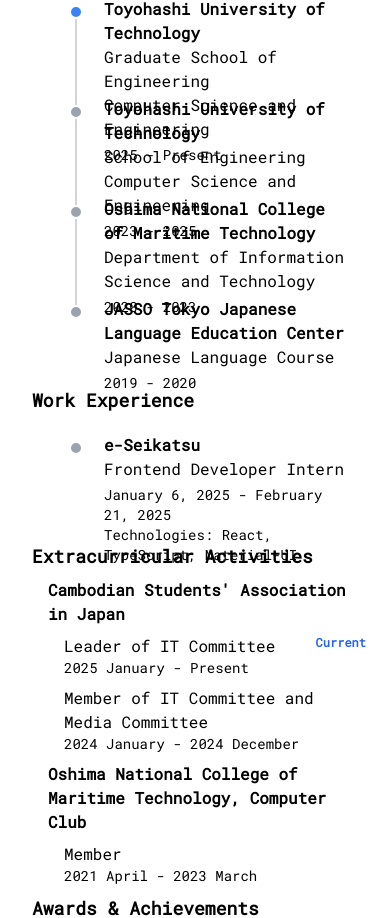
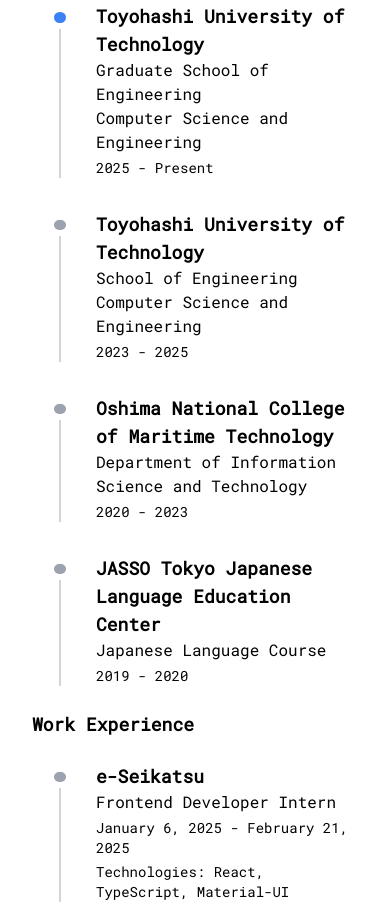
Before and after one commit to oukoutdam/personal-homepage, a Next.js app: page /resume in a window 390 px wide. Shown: the part 2710-3628 px from the top of the page. Built offline with nearby package versions, Linux system fonts and the light colour scheme.

Commit message:
Fix Positioning for Mobile

```diff
--- a/src/app/resume/sections/EducationTimeline.tsx
+++ b/src/app/resume/sections/EducationTimeline.tsx
@@ -25,59 +25,36 @@
     },
   ];
 
-  const itemHeight = 100; // Height of each item in the timeline
-  const svgHeight = (educationData.length - 1) * itemHeight + 40; // Calculate SVG height based on items
-  const sectionHeight = svgHeight + 20; // Add some padding for the section
+  return (
+    <div className='max-w-2xl p-4'>
+      <div className='relative'>
+        {/* We map over the data to create each timeline entry as a self-contained unit */}
+        {educationData.map((edu, index) => (
+          <div key={index} className='relative flex pb-8 last:pb-0'>
+            {/* Left side: The timeline's dot and connecting line */}
+            <div className='flex h-auto w-10 flex-shrink-0 flex-col items-center pt-2'>
+              {/* The Dot */}
+              <div
+                className={`relative z-10 h-4 w-4 rounded-full border-2 border-white ${
+                  edu.current ? 'bg-blue-500' : 'bg-gray-400'
+                }`}
+              ></div>
 
-  return (
-    <div className='ml-4 max-w-2xl p-4'>
-      <div className='relative' style={{ height: `${sectionHeight}px` }}>
-        {/* SVG Timeline */}
-        <svg
-          width='40'
-          height={svgHeight}
-          className='absolute left-0 top-0'
-          viewBox={`0 0 40 ${svgHeight}`}
-        >
-          {/* Main timeline line */}
-          <line
-            x1='20'
-            y1='10'
-            x2='20'
-            y2={svgHeight - 30}
-            stroke='#d1d5db'
-            strokeWidth='2'
-          />
+              {/* The connecting line - hidden for the last item */}
+              {index < educationData.length && (
+                <div className='mt-1 h-full w-0.5 bg-gray-300'></div>
+              )}
+            </div>
 
-          {/* Timeline dots */}
-          {educationData.map((edu, index) => (
-            <circle
-              key={index}
-              cx='20'
-              cy={10 + index * itemHeight}
-              r='6'
-              fill={edu.current ? '#3b82f6' : '#9ca3af'}
-              stroke='white'
-              strokeWidth='2'
-            />
-          ))}
-        </svg>
-
-        {/* Content items */}
-        <div className='ml-12'>
-          {educationData.map((edu, index) => (
-            <div
-              key={index}
-              className='absolute'
-              style={{ top: `${index * itemHeight - 5}px` }}
-            >
-              <h3 className='text-base font-semibold'>{edu.institution}</h3>
+            {/* Right side: The educational content */}
+            <div className='flex-grow pl-4'>
+              <h3 className='text-lg font-semibold'>{edu.institution}</h3>
               {edu.faculty && <p>{edu.faculty}</p>}
-              <p className='mb-1'>{edu.course}</p>
-              <p className='text-sm'>{edu.period}</p>
+              <p>{edu.course}</p>
+              <p className='mt-1 text-sm'>{edu.period}</p>
             </div>
-          ))}
-        </div>
+          </div>
+        ))}
       </div>
     </div>
   );
--- a/src/app/resume/sections/WorkTimeline.tsx
+++ b/src/app/resume/sections/WorkTimeline.tsx
@@ -1,3 +1,5 @@
+import React from 'react';
+
 function WorkTimeline() {
   const workData = [
     {
@@ -9,59 +11,39 @@
     },
   ];
 
-  const itemHeight = 100; // Height of each item in the timeline
-  const svgHeight = (workData.length - 1) * itemHeight + 40; // Calculate SVG height based on items
-  const sectionHeight = svgHeight + 40; // Add some padding for the section
+  return (
+    <div className='max-w-2xl p-4'>
+      <div className='relative'>
+        {/* We map over the data to create each timeline entry as a self-contained unit */}
+        {workData.map((work, index) => (
+          <div key={index} className='relative flex pb-8 last:pb-0'>
+            {/* Left side: The timeline's dot and connecting line */}
+            <div className='flex h-auto w-10 flex-shrink-0 flex-col items-center pt-2'>
+              {/* The Dot */}
+              <div
+                className={`relative z-10 h-4 w-4 rounded-full border-2 border-white ${
+                  work.current ? 'bg-blue-500' : 'bg-gray-400'
+                }`}
+              ></div>
 
-  return (
-    <div className='ml-4 max-w-2xl p-4'>
-      <div className='relative' style={{ height: `${sectionHeight}px` }}>
-        {/* SVG Timeline */}
-        <svg
-          width='40'
-          height={svgHeight}
-          className='absolute left-0 top-0'
-          viewBox={`0 0 40 ${svgHeight}`}
-        >
-          {/* Main timeline line */}
-          <line
-            x1='20'
-            y1='10'
-            x2='20'
-            y2={svgHeight - 30}
-            stroke='#d1d5db'
-            strokeWidth='2'
-          />
+              {/* The connecting line - hidden for the last item */}
+              {index < workData.length && (
+                <div className='mt-1 h-full w-0.5 bg-gray-300'></div>
+              )}
+            </div>
 
-          {/* Timeline dots */}
-          {workData.map((work, index) => (
-            <circle
-              key={index}
-              cx='20'
-              cy={10 + index * itemHeight}
-              r='6'
-              fill={work.current ? '#3b82f6' : '#9ca3af'}
-              stroke='white'
-              strokeWidth='2'
-            />
-          ))}
-        </svg>
-
-        {/* Content items */}
-        <div className='ml-12'>
-          {workData.map((work, index) => (
-            <div
-              key={index}
-              className='absolute'
-              style={{ top: `${index * itemHeight - 5}px` }}
-            >
-              <h3 className='text-base font-semibold'>{work.company}</h3>
-              <p className='mb-1'>{work.role}</p>
-              <p className='text-sm'>{work.period}</p>
-              <p className='text-sm'>Technologies: {work.technologies}</p>
+            {/* Right side: The work experience content */}
+            <div className='flex-grow pl-4'>
+              <h3 className='text-lg font-semibold'>{work.company}</h3>
+              <p>{work.role}</p>
+              <p className='mt-1 text-sm'>{work.period}</p>
+              <p className='mt-1 text-sm'>
+                <span className='font-medium'>Technologies:</span>{' '}
+                {work.technologies}
+              </p>
             </div>
-          ))}
-        </div>
+          </div>
+        ))}
       </div>
     </div>
   );
```
